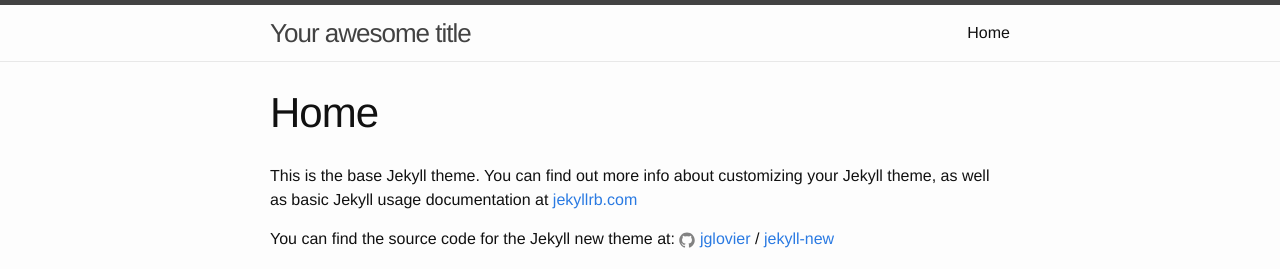
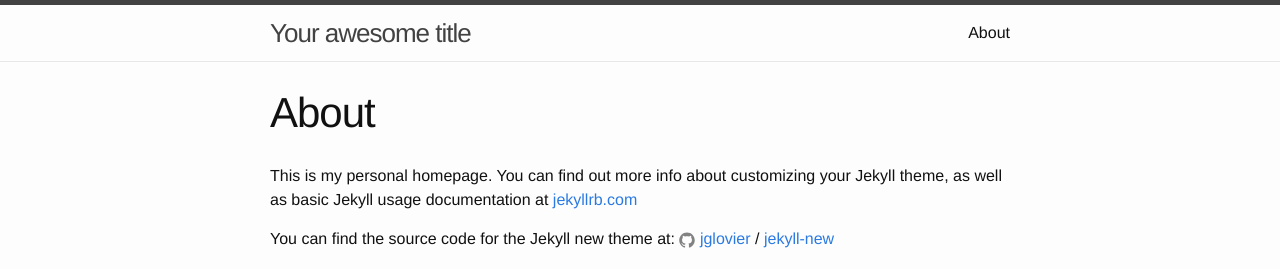
Before and after one commit to Xuanmengcai/Xuanmengcai-github-io, a Jekyll site: the page built from about.md, in a window 1280 px wide. Shown: the top 269 px of the page. Built offline with Jekyll 4.4.1, drawn with Linux system fonts in a browser that asks for light colours.

Commit message:
Update about.md

```diff
--- a/about.md
+++ b/about.md
@@ -1,10 +1,10 @@
 ---
 layout: page
-title: Home
-permalink: /home/
+title: About
+permalink: /about/
 ---
 
-This is the base Jekyll theme. You can find out more info about customizing your Jekyll theme, as well as basic Jekyll usage documentation at [jekyllrb.com](http://jekyllrb.com/)
+This is my personal homepage. You can find out more info about customizing your Jekyll theme, as well as basic Jekyll usage documentation at [jekyllrb.com](http://jekyllrb.com/)
 
 You can find the source code for the Jekyll new theme at:
 {% include icon-github.html username="jglovier" %} /
```
